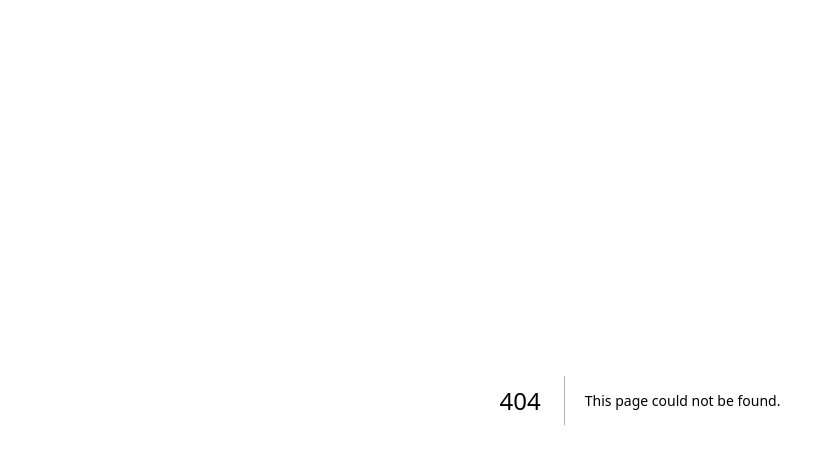
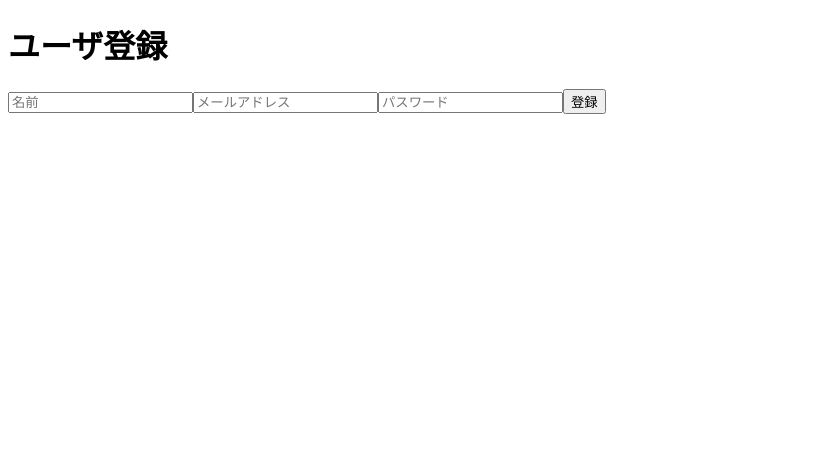
Before and after one commit to ishikado/nexmarket_sample, a Next.js app: page /user/register in a window 1280 px wide. Before the commit this address had no page. Shown: the top 464 px of the page, without its empty margins (0-835 px from the left). Built offline with nearby package versions, Linux system fonts and the light colour scheme.

Commit message:
chap7.2まで実装

```diff
--- /dev/null
+++ b/app/user/register/page.tsx
@@ -0,0 +1,43 @@
+"use client"
+import { useState } from "react"
+
+const Register = () => {
+  const [name, setName] = useState("")
+  const [email, setEmail] = useState("")
+  const [password, setPassword] = useState("")
+
+  const handleSubmit = async (e) => {
+    e.preventDefault()
+    try {
+      const response = await fetch("http://localhost:3000/api/user/register", {
+        method: "POST",
+        headers:{
+          "Accept": "application/json",
+          "Content-Type": "application/json"
+        },
+        body: JSON.stringify({
+          name: name,
+          email: email,
+          password: password
+        })
+      })
+      const jsonData = await response.json()
+      alert(jsonData.message)
+    } catch {
+      alert("ユーザ登録失敗")
+    }
+  }
+  return (
+    <div>
+      <h1>ユーザ登録</h1>
+      <form onSubmit={handleSubmit}>
+      <input value={name} onChange={(e) => {setName(e.target.value)}} type="text" name="name" placeholder="名前" required/>
+      <input value={email} onChange={(e) => {setEmail(e.target.value)}} type="text" name="email" placeholder="メールアドレス" required/>
+      <input value={password} onChange={(e) => {setPassword(e.target.value)}} type="text" name="password" placeholder="パスワード" required/>
+      <button>登録</button>
+      </form>
+    </div>
+  )
+}
+
+export default Register
```
Also changed, not shown: app/item/create/page.js (added, +9 -0 lines), app/item/delete/page.js (added, +9 -0 lines), app/item/read/page.js (added, +9 -0 lines), app/item/update/page.js (added, +9 -0 lines), app/user/login/page.js (added, +9 -0 lines).
